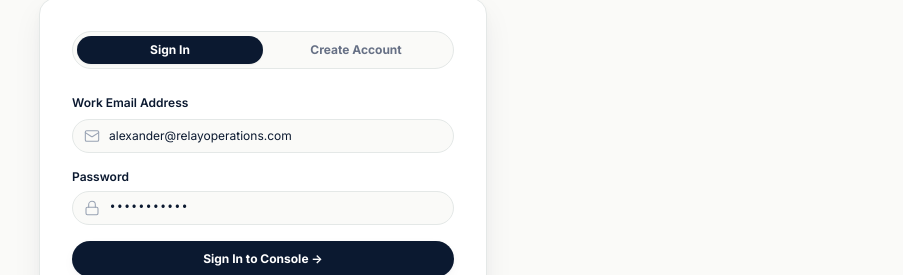
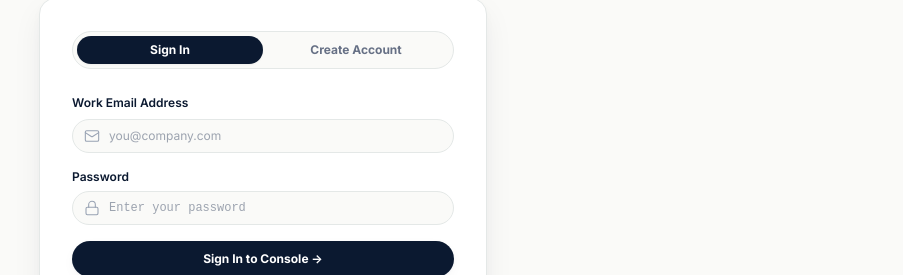
Before and after one commit to pwnjoshi/RELAY, a Next.js app: page /login in a window 1280 px wide. Shown: the part 227-502 px from the top of the page, without its empty margins (377-1280 px from the left). Built offline with nearby package versions, Linux system fonts and the light colour scheme; no server answers.

Commit message:
clean(auth): clear default prefilled login inputs

```diff
--- a/app/login/page.tsx
+++ b/app/login/page.tsx
@@ -12,8 +12,8 @@ function LoginForm() {
 
   const [mode, setMode] = useState<"login" | "register">("login");
   const [name, setName] = useState("");
-  const [email, setEmail] = useState("alexander@relayoperations.com");
-  const [password, setPassword] = useState("password123");
+  const [email, setEmail] = useState("");
+  const [password, setPassword] = useState("");
   const [isLoading, setIsLoading] = useState(false);
   const [errorMessage, setErrorMessage] = useState<string | null>(null);
   const [successMessage, setSuccessMessage] = useState<string | null>(null);
```
